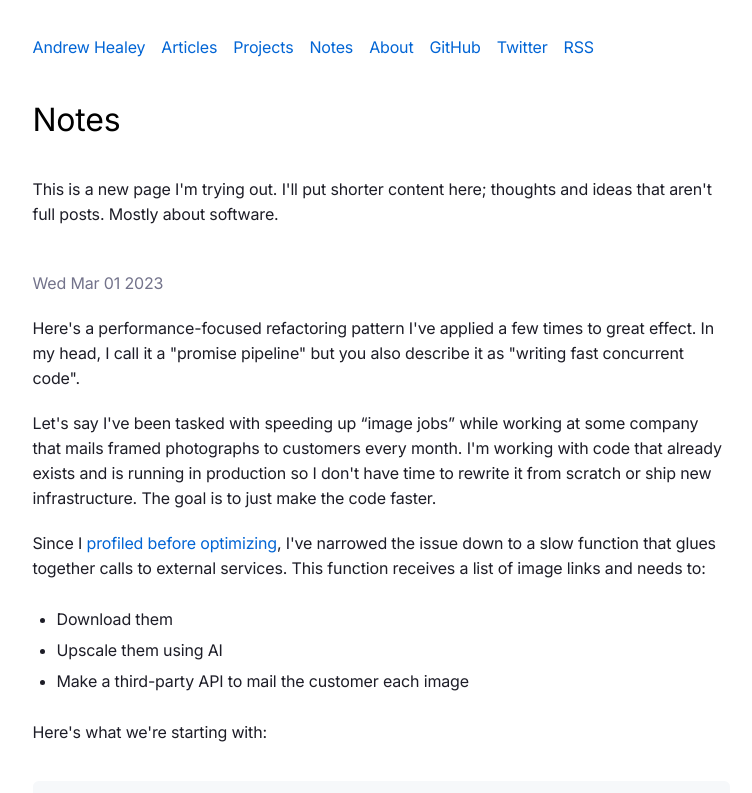
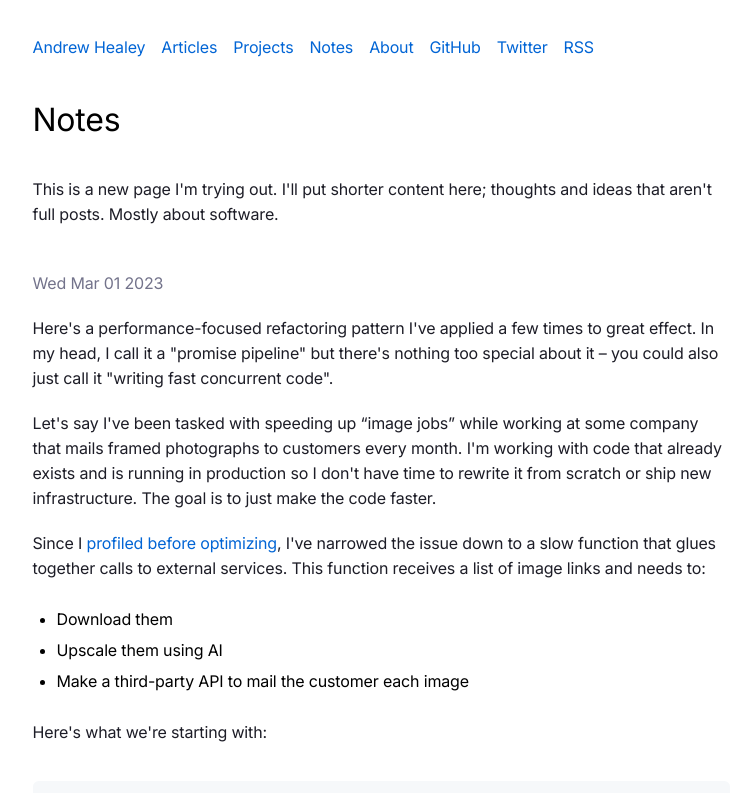
Before and after one commit to healeycodes/healeycodes.com, a Next.js app: page /notes in a window 1280 px wide. Shown: the top 793 px of the page, without its empty margins (259-1011 px from the left). Built offline with nearby package versions, Linux system fonts and the light colour scheme.

Commit message:
Fix <div> inside <p>

```diff
--- a/notes/1677666697708.md
+++ b/notes/1677666697708.md
@@ -1,4 +1,4 @@
-Here's a performance-focused refactoring pattern I've applied a few times to great effect. In my head, I call it a "promise pipeline" but you also describe it as "writing fast concurrent code".
+Here's a performance-focused refactoring pattern I've applied a few times to great effect. In my head, I call it a "promise pipeline" but there's nothing too special about it – you could also just call it "writing fast concurrent code".
 
 Let's say I've been tasked with speeding up “image jobs” while working at some company that mails framed photographs to customers every month. I'm working with code that already exists and is running in production so I don't have time to rewrite it from scratch or ship new infrastructure. The goal is to just make the code faster.
 
--- a/pages/notes.tsx
+++ b/pages/notes.tsx
@@ -30,7 +30,7 @@ export default function Notes({ notes }: { notes: Note[] }) {
                             <p>
                                 <a className="note-date-link" href={`#${note.id}`}>{(new Date(note.id)).toDateString()}</a>
                             </p>
-                            <p><Markdown
+                            <Markdown
                                 options={{
                                     createElement(type, props, children) {
                                         if (type === "code" && props.className) {
@@ -40,7 +40,7 @@ export default function Notes({ notes }: { notes: Note[] }) {
                                         return React.createElement(type, props, children);
                                     },
                                 }}
-                            >{note.content}</Markdown></p>
+                            >{note.content}</Markdown>
                             <Like id={`note-${note.id}`} />
                             <hr />
                         </div>)
```
